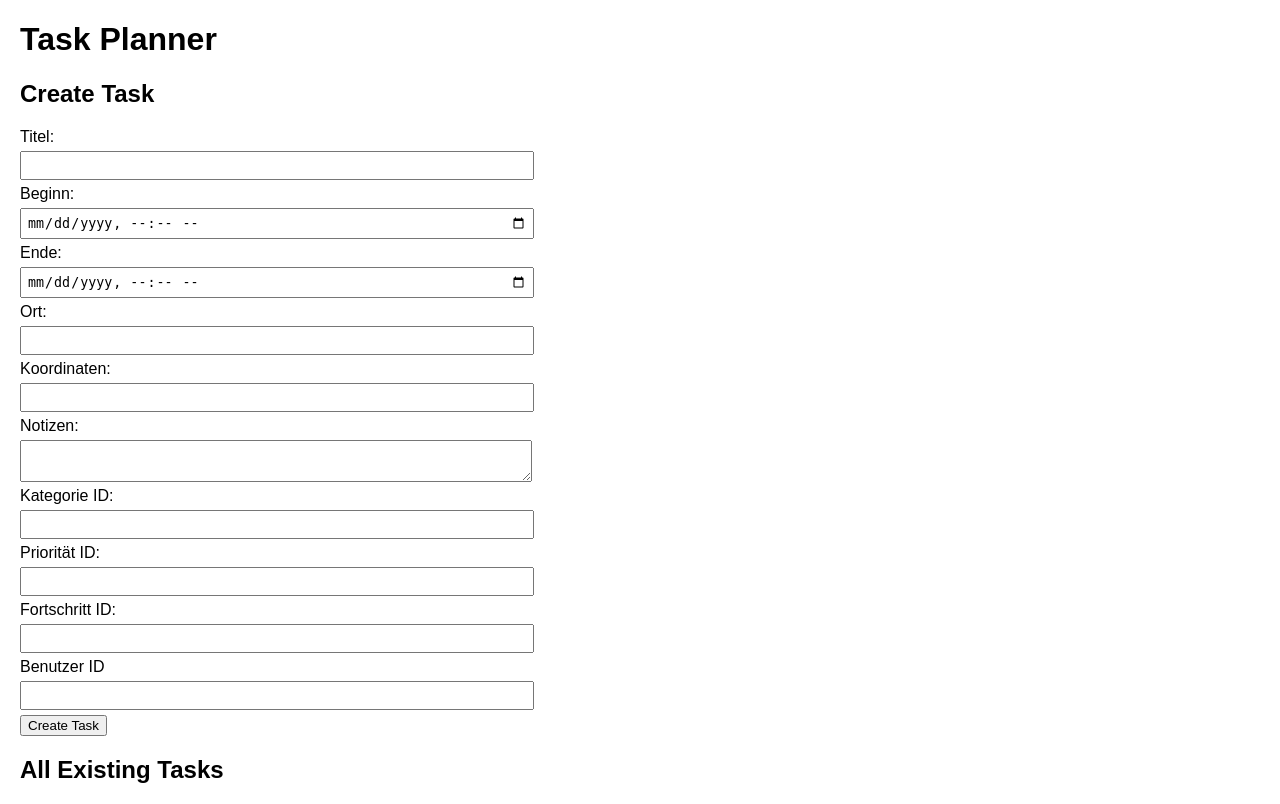
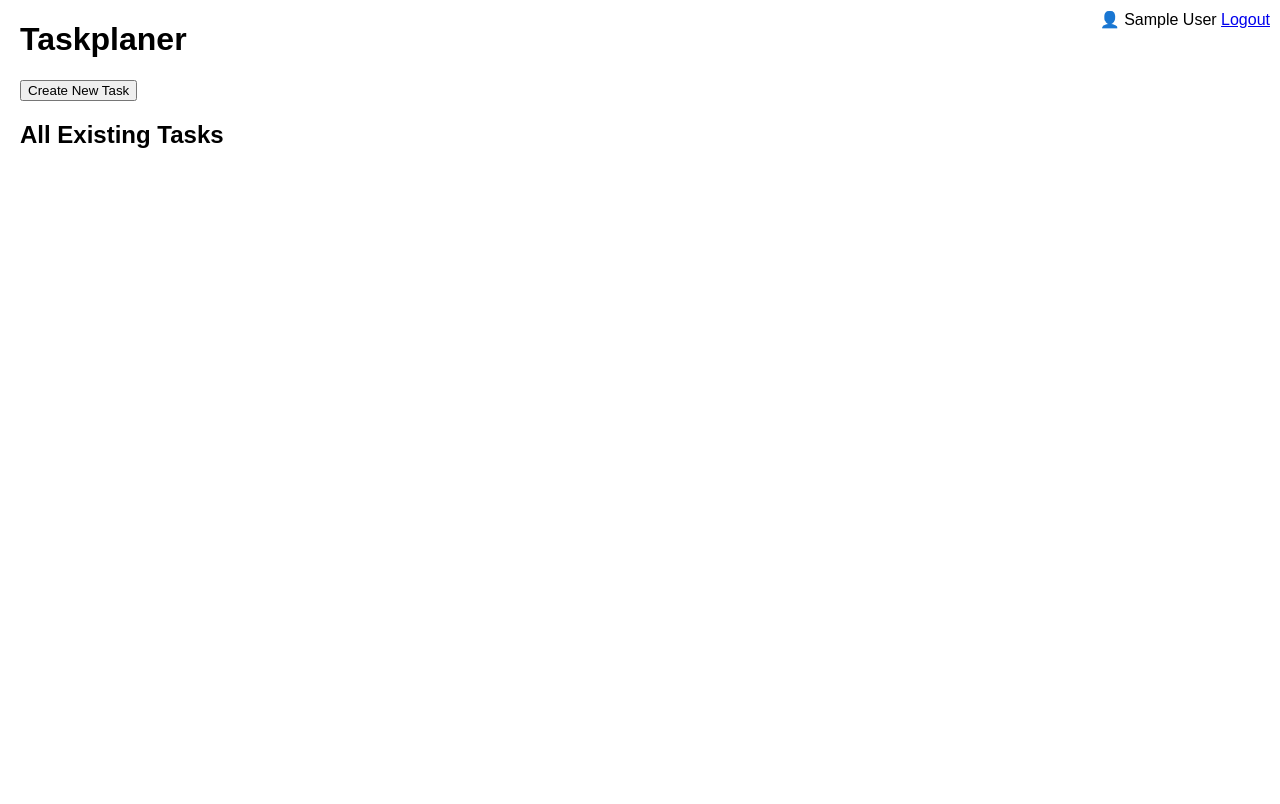
Before and after one commit to im24a-gesztelyif/flaskMySQL123, a Flask app: page /home in a window 1280 px wide. After the commit the page ends 148 px from the top, so only its background shows below. Run offline with Flask 3, Linux system fonts and the light colour scheme; the visitor is signed in with stand-in values (Sample User, id 1); data that the repository does not hold is empty.

Commit message:
Modal window + User&Logout function - working - 01/07

```diff
--- a/app/__init__.py
+++ b/app/__init__.py
@@ -1,4 +1,4 @@
-from flask import Flask
+from flask import Flask, session
 from flask_wtf import CSRFProtect
 import os
 
@@ -8,6 +8,10 @@ def create_app():
     app = Flask(__name__,
                 template_folder='templates',
                 static_folder='static')
+
+    @app.context_processor
+    def inject_user():
+        return dict(username=session.get('username'))
 
     app.secret_key = os.urandom(24)
     csrf.init_app(app)
--- a/app/routes/TaskMaterial.py
+++ b/app/routes/TaskMaterial.py
@@ -2,7 +2,6 @@ from flask import Blueprint, jsonify
 from app.db import get_connection
 
 app = Blueprint('TaskMaterial', __name__)
-#bp = Blueprint('materials', __name__, url_prefix='/materials')
 
 @app.route('/TaskMaterial', methods=['GET'])
 def get_all_materials():
--- a/app/routes/files.py
+++ b/app/routes/files.py
@@ -2,7 +2,6 @@ from flask import Blueprint, jsonify
 from app.db import get_connection
 
 app = Blueprint('files', __name__)
-#bp = Blueprint('materials', __name__, url_prefix='/materials')
 
 @app.route('/getFiles', methods=['GET'])
 def get_all_materials():
--- a/app/routes/login.py
+++ b/app/routes/login.py
@@ -61,3 +61,9 @@ def register():
         return redirect('/')  # Go to login page after registration
 
     return render_template('register.html', form=form)
+
+
+@app.route('/logout')
+def logout():
+    session.clear()
+    return redirect('/')
--- a/app/routes/tasks.py
+++ b/app/routes/tasks.py
@@ -1,4 +1,4 @@
-from flask import Blueprint, jsonify, request
+from flask import Blueprint, jsonify, request, session
 from app.db import get_connection
 
 app = Blueprint('tasks', __name__)
@@ -6,10 +6,14 @@ app = Blueprint('tasks', __name__)
 # GET all tasks
 @app.route('/tasks', methods=['GET'])
 def get_tasks():
+    if 'user_id' not in session:
+        return jsonify({"error": "User not logged in"}), 401
+
     try:
         con = get_connection()
         cursor = con.cursor(dictionary=True)
-        cursor.execute("SELECT * FROM Aufgabe")
+        user_id = session.get('user_id')
+        cursor.execute("SELECT * FROM Aufgabe WHERE BenutzerID = %s", (user_id,))
         tasks = cursor.fetchall()
         cursor.close()
         return jsonify(tasks), 200
@@ -19,6 +23,9 @@ def get_tasks():
 # POST create a new task
 @app.route('/tasks', methods=['POST'])
 def add_task():
+    if 'user_id' not in session:
+        return jsonify({"error": "User not logged in"}), 401
+
     data = request.get_json()
     print("Received task:", data)
     try:
@@ -39,7 +46,7 @@ def add_task():
             data['kategorie_id'],
             data['prioritaet_id'],
             data['fortschritt_id'],
-            data['benutzer_id']
+            session['user_id'] # automatically taken from the session
         ))
         con.commit()
         cursor.close()
@@ -53,7 +60,12 @@ def delete_task(id):
     try:
         con = get_connection()
         cursor = con.cursor()
-        cursor.execute("DELETE FROM Aufgabe WHERE AufgabeID = %s", (id,))
+        cursor.execute("SELECT * FROM Aufgabe WHERE AufgabeID = %s AND BenutzerID = %s", (id, session['user_id']))
+        task = cursor.fetchone()
+        if not task:
+            return "Unauthorized", 403
+
+        cursor.execute("DELETE FROM Aufgabe WHERE AufgabeID = %s AND BenutzerID = %s", (id, session['user_id']))
         con.commit()
         cursor.close()
         return jsonify({"message": "Task deleted"}), 200
@@ -63,7 +75,11 @@ def delete_task(id):
 # PUT update a task
 @app.route('/tasks/<int:id>', methods=['PUT'])
 def update_task(id):
+    if 'user_id' not in session:
+        return jsonify({"error": "Unauthorized"}), 401
+
     data = request.get_json()
+    benutzer_id = session['user_id']
     try:
         con = get_connection()
         cursor = con.cursor()
@@ -79,7 +95,7 @@ def update_task(id):
                 PrioritaetID = %s,
                 FortschrittID = %s,
                 BenutzerID = %s
-            WHERE AufgabeID = %s
+            WHERE AufgabeID = %s AND BenutzerID = %s
         """, (
             data['titel'],
             data['beginn'],
@@ -90,8 +106,9 @@ def update_task(id):
             data['kategorie_id'],
             data['prioritaet_id'],
             data['fortschritt_id'],
-            data['benutzer_id'],
-            id
+            benutzer_id,
+            id,
+            benutzer_id # automatically taken from the session
         ))
         con.commit()
         cursor.close()
--- a/app/routes/users.py
+++ b/app/routes/users.py
@@ -2,7 +2,6 @@ from flask import Blueprint, jsonify
 from app.db import get_connection
 
 app = Blueprint('users', __name__)
-#bp = Blueprint('users', __name__, url_prefix='/users')
 
 @app.route('/getUsers', methods=['GET'])
 def get_all_users():
--- a/app/static/script.js
+++ b/app/static/script.js
@@ -4,7 +4,34 @@ document.addEventListener('DOMContentLoaded', () => {
     const taskList = document.getElementById('taskList');
     const submitButton = taskForm.querySelector('button[type="submit"]');
     let editingTaskId = null;
-    const userId = parseInt(localStorage.getItem('user_id'));
+    const modal = document.getElementById('modal');
+    const openModalBtn = document.getElementById('openModalBtn');
+    const closeBtn = document.querySelector('.close-button');
+
+    // "Create New Task" button → opens modal window
+    openModalBtn.addEventListener('click', () => {
+        modal.style.display = 'block';
+    });
+
+    closeBtn.addEventListener('click', () => {
+        modal.style.display = 'none';
+        resetForm();
+    });
+
+    window.addEventListener('click', (event) => {
+        if (event.target === modal) {
+            modal.style.display = 'none';
+            resetForm();
+        }
+    });
+
+    function resetForm() {
+        taskForm.reset();
+        modal.style.display = 'none';
+        editingTaskId = null;
+        submitButton.textContent = "Create Task";
+        cancelButton.style.display = "none";
+    }
 
     // Create Cancel Editing button
     const cancelButton = document.getElementById('cancelButton');
@@ -51,8 +78,8 @@ document.addEventListener('DOMContentLoaded', () => {
                 document.getElementById('kategorie_id').value = task.KategorieID;
                 document.getElementById('prioritaet_id').value = task.PrioritaetID;
                 document.getElementById('fortschritt_id').value = task.FortschrittID;
-                document.getElementById('benutzer_id').value = userId;
 
+                modal.style.display = 'block'; // ← open modal
                 editingTaskId = task.AufgabeID;
                 submitButton.textContent = "Update Task";
                 cancelButton.style.display = "inline-block";
@@ -74,8 +101,7 @@ document.addEventListener('DOMContentLoaded', () => {
             notiz: document.getElementById('notiz').value,
             kategorie_id: parseInt(document.getElementById('kategorie_id').value),
             prioritaet_id: parseInt(document.getElementById('prioritaet_id').value),
-            fortschritt_id: parseInt(document.getElementById('fortschritt_id').value),
-            benutzer_id: parseInt(document.getElementById('benutzer_id').value),
+            fortschritt_id: parseInt(document.getElementById('fortschritt_id').value)
         };
 
         if (editingTaskId) {
@@ -104,12 +130,14 @@ document.addEventListener('DOMContentLoaded', () => {
         }
 
         taskForm.reset();
+        modal.style.display = 'none';
         fetchTasks();
     });
 
     // Cancel editing button logic
     cancelButton.addEventListener('click', () => {
         taskForm.reset();
+        modal.style.display = 'none';
         editingTaskId = null;
         submitButton.textContent = "Create Task";
         cancelButton.style.display = "none";
--- a/app/templates/index.html
+++ b/app/templates/index.html
@@ -7,8 +7,20 @@
   <link rel="stylesheet" href="{{ url_for('static', filename='style.css') }}">
 </head>
 <body>
-  <h1>Task Planner</h1>
+  <div style="position: absolute; top: 10px; right: 10px;">
+    <div>
+        👤 {{ username }}
+        <a href="/logout">Logout</a>
+    </div>
+  </div>
 
+  <h1>Taskplaner</h1>
+
+  <button id="openModalBtn">Create New Task</button>
+
+  <div id="modal" class="modal">
+    <div class="modal-content">
+      <span class="close-button">&times;</span>
       <h2>Create Task</h2>
       <form id="taskForm">
           <label for="titel">Titel: </label>
@@ -38,12 +50,12 @@
           <label for="fortschritt_id">Fortschritt ID: </label>
           <input type="number" id="fortschritt_id" required />
 
-      <label for="benutzer_id">Benutzer ID</label>
-      <input type="number" id="benutzer_id" required />
 
           <button type="submit">Create Task</button>
           <button type="button" id="cancelButton" style="display: none;">Cancel Editing</button>
       </form>
+    </div>
+  </div>
 
   <h2>All Existing Tasks</h2>
   <ul id="taskList"></ul>
```
Also changed, not shown: app/static/style.css (+37 -0 lines). Lines whose indentation alone changed are shown as unchanged.
